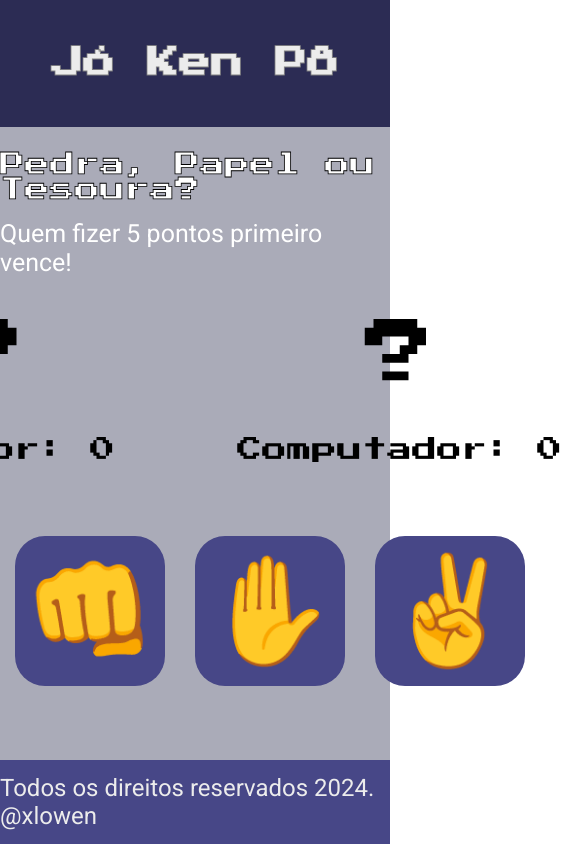
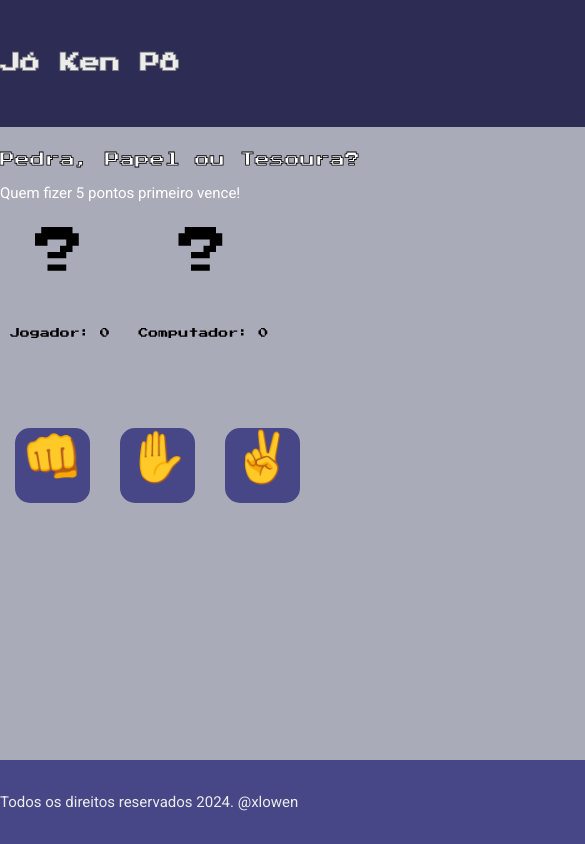
Before and after one commit to xlowen/OdinSecondProject, a plain HTML site: page index.html in a window 390 px wide. Shown: the top 844 px of the page, 585 px wide, since content can reach past the window. Drawn offline with Linux system fonts and the light colour scheme.

Commit message:
fix mobile view

```diff
--- a/style.css
+++ b/style.css
@@ -2,6 +2,9 @@
     margin: 0px;
     padding: 0px;
     border: 0px;
+}
+body {
+    height: 100vh;
 }
 
 a {
@@ -61,8 +64,6 @@ a {
     display: flex;
     flex-direction: column;
     align-items: center;
-    margin-left: 5vh;
-    margin-right: 5vh;
     min-width: 325px;
     min-height: 185.5px;
 }
@@ -71,8 +72,6 @@ a {
     display: flex;
     flex-direction: column;
     align-items: center;
-    margin-left: 5vh;
-    margin-right: 5vh;
     min-width: 325px;
     min-height: 185.5px;
 }
@@ -177,3 +176,59 @@ a {
     width: 30vh;
     text-align: center;
 }
+
+@media (max-width: 730px){
+    .title{
+        font-size: 20px;
+
+    }
+    .gamebody, .header, .footer {
+        width: 100vh;
+        justify-content: flex-start;
+    }
+
+    .txtcontainer{
+        margin: 0;
+        align-items: flex-start;
+    }
+    .scores{
+        margin: 0;
+        gap: 1vh;
+        justify-content: flex-start;
+    }
+
+    #p1icon, #p2icon {
+        font-size: 50px;
+        min-height: 101px;
+
+    }
+    .player, .computer{
+        font-size: 10px;
+        margin: 0;
+    }
+    .playercontainer, .computercontainer{
+        min-width: 100px;
+        margin-right: 10px;
+        margin-left: 10px;
+    }
+    .gameinfo_description, .gameinfo_result{
+        font-size: 15px;
+    }
+
+    .choices{
+        margin: 0;
+        justify-content: flex-start;
+    }
+    .rock, .paper, .scissors{
+        font-size: 50px;
+        min-width: 75px;
+        min-height: 75px;
+    }
+    #rock, #paper, #scissors{
+        min-width: 75px;
+        min-height: 75px;
+    }
+    .myself{
+        font-size: 15px;
+    }
+}
```
